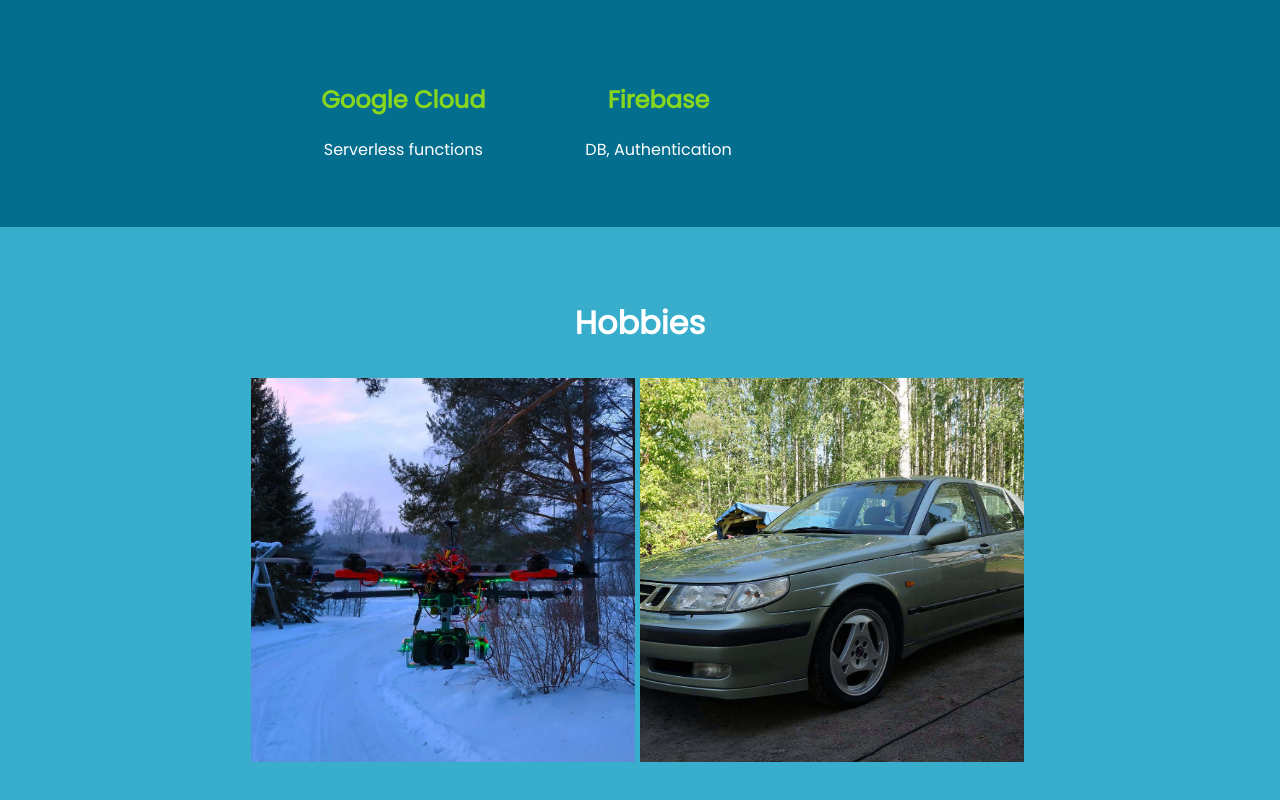
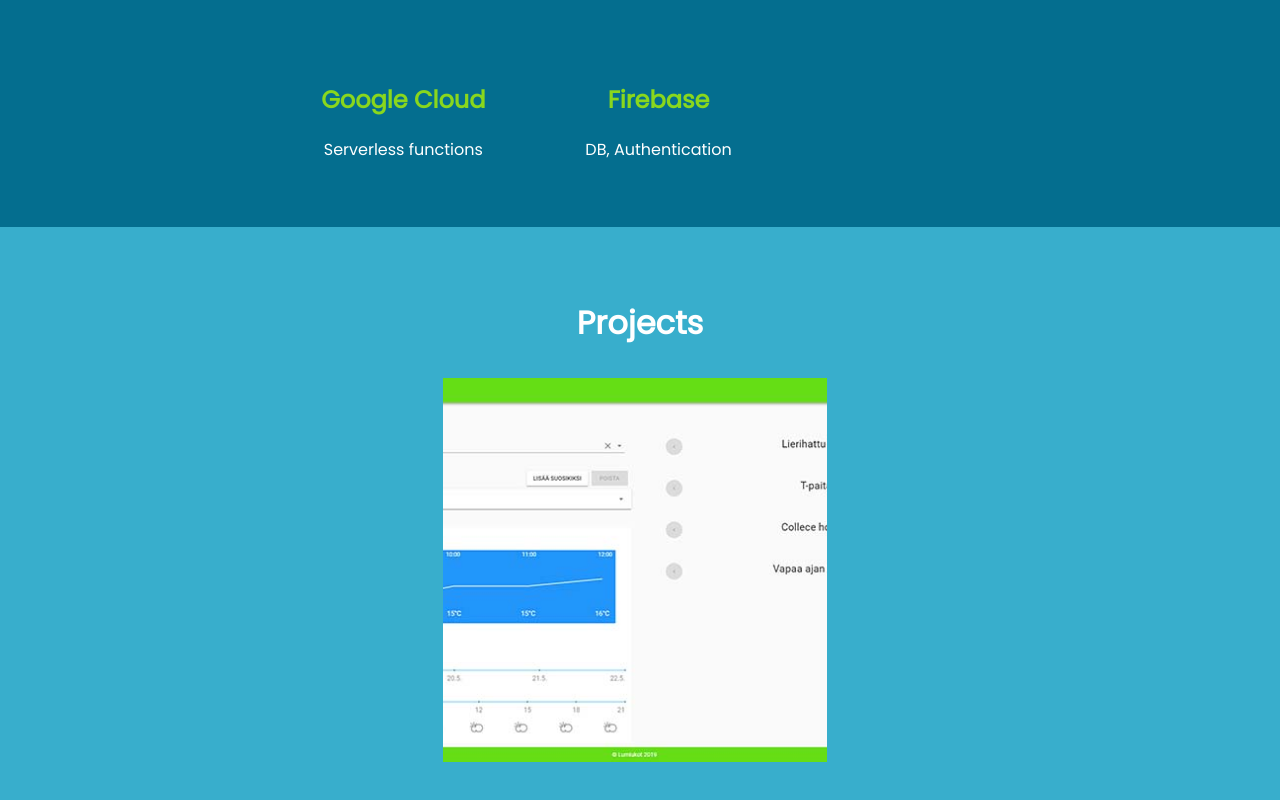
Before and after one commit to rekomerio/portfolio-react, a React (Create React App) app: page / in a window 1280 px wide. Shown: the part 1763-2563 px from the top of the page. Built offline with nearby package versions, Linux system fonts and the light colour scheme.

Commit message:
ImageGrid as own component

```diff
--- a/src/css/index.css
+++ b/src/css/index.css
@@ -199,7 +199,7 @@ p {
   background-color: var(--my-color-1);
   overflow: hidden;
   width: 100%;
-  height:0;
+  height: 0;
   transition: .5s ease;
 }
 .overlay-text {
--- a/src/js/Main.js
+++ b/src/js/Main.js
@@ -1,6 +1,6 @@
 import React from 'react';
 import ProfilePic from '../images/me.jpeg';
-import { hobbies, skills } from './Personal';
+import { skills, projects } from './Personal';
 
 function Main(props) {
 
@@ -12,7 +12,7 @@ function Main(props) {
                     <p>Software Development student</p>
                 </div>
             </header>
-            <div className="content darkest left">
+            <div id="about" className="content darkest left">
                 <div className="general">
                     <h1 className="brighter-font">About me</h1>
                     <p>My name is <b>Reko Meriö</b> and I'm 21 years old.</p>
@@ -21,12 +21,13 @@ function Main(props) {
                 </div>
                 <div className="general">
                     <div className="flex-column">
+
                         <img src={ProfilePic} alt="Reko Meriö" />
                         <span className="quote">"I put this quote here because it looks cool" - Reko M</span>
                     </div>
                 </div>
             </div>
-            <div className="content dark center">
+            <div id="tools" className="content dark center">
                 <div>
                     <h1 className="darkest-font">My toolpack</h1>
                     <div className="grid-container">
@@ -39,22 +40,10 @@ function Main(props) {
                     </div>
                 </div>
             </div>
-            <div className="content brighter center">
+            <div id="projects" className="content brighter center">
                 <div>
-                    <h1>Hobbies</h1>
-                    <div className="image-grid">
-                        {hobbies.map((hobby, i) =>
-                            <div className="grid-item" key={i}>
-                                <img className="grid-image" src={hobby.url} alt={hobby.alt} />
-                                <div className="overlay">
-                                    <div className="overlay-text">
-                                        <h1 className="dark-font">{hobby.title}</h1>
-                                        <p>{hobby.description}</p>
-                                    </div>
-                                </div>
-                            </div>
-                        )}
-                    </div>
+                    <h1>Projects</h1>
+                    <ImageGrid items={projects} />
                 </div>
             </div>
         </React.Fragment>
@@ -62,3 +51,23 @@ function Main(props) {
 }
 
 export default Main;
+
+function ImageGrid(props) {
+    return (
+        <div className="image-grid">
+            {props.items.map((item, i) =>
+                <div className="grid-item" key={i}>
+                    <a href={item.link || '#'}>
+                        <img className="grid-image" src={item.image} alt={item.alt || item.title} />
+                        <div className="overlay">
+                            <div className="overlay-text">
+                                <h1 className="green-font">{item.title}</h1>
+                                <p>{item.description}</p>
+                            </div>
+                        </div>
+                    </a>
+                </div>
+            )}
+        </div>
+    );
+}
--- a/src/js/Nav.js
+++ b/src/js/Nav.js
@@ -6,8 +6,8 @@ function Nav(props) {
   return (
     <nav className={props.scrolled ? 'nav-min' : 'nav-max'}>
       <ul>
-        <li><a className="link" href="#">Home</a></li>
-        <li><a className="link" href="#">Projects</a></li>
+        <li><a className="link" href="#top">Home</a></li>
+        <li><a className="link" href="#projects">Projects</a></li>
       </ul>
       <ul>
         <li>
--- a/src/js/Personal.js
+++ b/src/js/Personal.js
@@ -1,5 +1,6 @@
-import hexaUrl from '../images/hexa.jpg'
-import saabUrl from '../images/saab.jpg'
+import hexa from '../images/hexa.jpg'
+import saab from '../images/saab.jpg'
+import wr from '../images/wr.jpg'
 
 export const skills = [
     { title: 'HTML', description: '' },
@@ -19,13 +20,22 @@ export const hobbies = [
     {
         title: 'Hexacopter',
         description: 'Multirotor for aerial photography',
-        url: hexaUrl,
+        image: hexa,
         alt: 'Hexacopter'
     },
     {
         title: 'Saab',
         description: '9-5',
-        url: saabUrl,
+        image: saab,
         alt: 'Saab 9-5'
     },
 ];
+
+export const projects = [
+    {
+        title: 'Software project',
+        description: 'School course where we received project from outsider and then coded and tested it',
+        image: wr,
+        alt: ''
+    },
+];
```
Also changed, not shown: src/images/wr.jpg (added).
